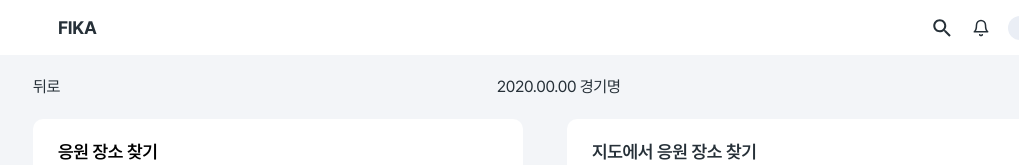
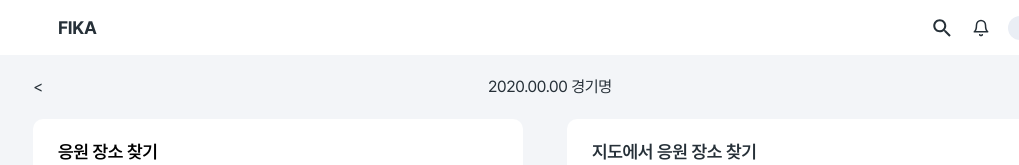
Before and after one commit to FIKA-viewvenger-s/FrontEnd, a Next.js app in the folder fika-front/: page /hometown-pub/recruiting/1 in a window 1280 px wide. Shown: the top 165 px of the page, without its empty margins (95-1114 px from the left). Built offline with nearby package versions, Linux system fonts and the light colour scheme; no server answers.

Commit message:
fix : 경기별 모집 페이지 뒤로가기 버튼 수정

```diff
--- a/fika-front/src/pages/hometown-pub/recruiting/[id].tsx
+++ b/fika-front/src/pages/hometown-pub/recruiting/[id].tsx
@@ -9,12 +9,16 @@ import Plus from "src/ui/icon/Plus";
 import Button from "src/ui/Button";
 import MainBoard from "src/components/hometown-pub-item/MainBoard";
 import Cross from "src/ui/icon/Cross";
+import { useRouter } from "next/router";
 
 const Recruiting = () => {
+  const router = useRouter();
   return (
     <div>
       <div className="flex justify-between py-5">
-        <div>뒤로</div>
+        <div className="cursor-pointer" onClick={() => router.back()}>
+          &lt;
+        </div>
         <div>2020.00.00 경기명</div>
         <div></div>
       </div>
--- a/fika-front/src/pages/hometown-pub/recruiting/index.tsx
+++ b/fika-front/src/pages/hometown-pub/recruiting/index.tsx
@@ -20,7 +20,7 @@ const Recruiting = () => {
       </div>
       <div className="flex justify-between gap-11">
         <PlaceList />
-        <div className="h-full">
+        <div>
           <KakaoMap />
         </div>
       </div>
```
